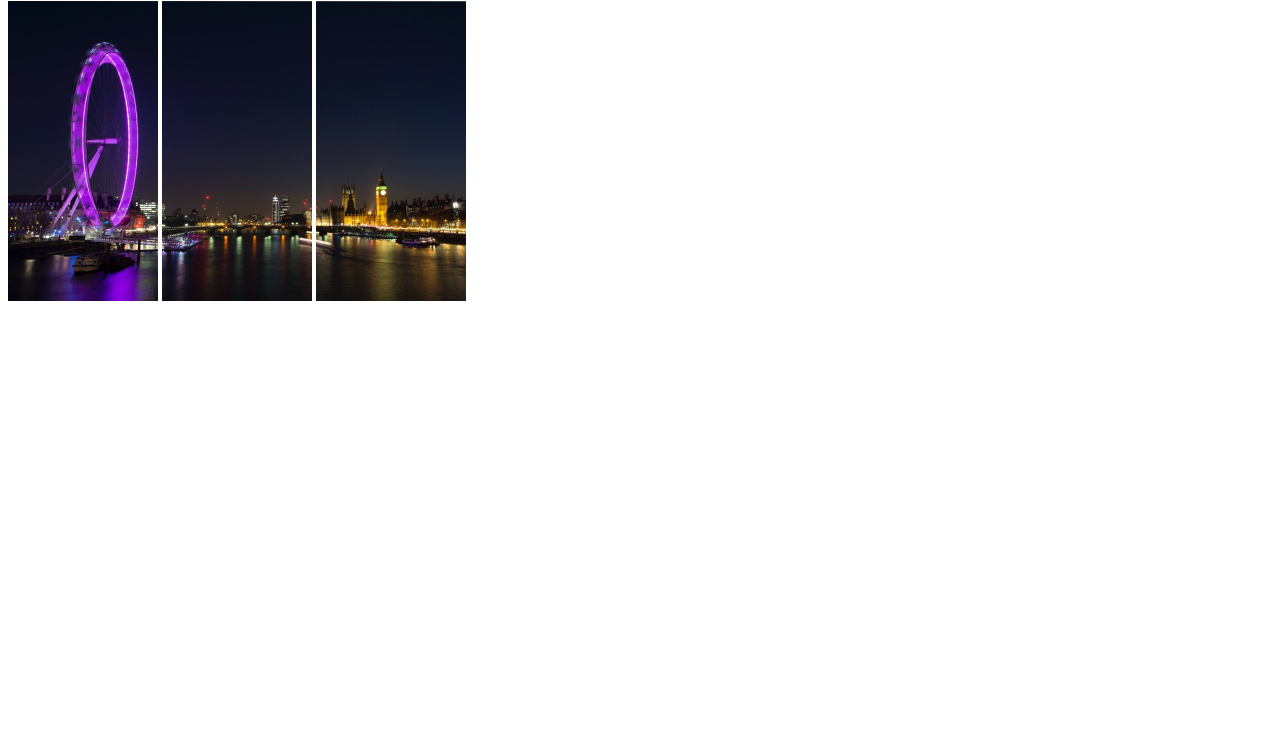
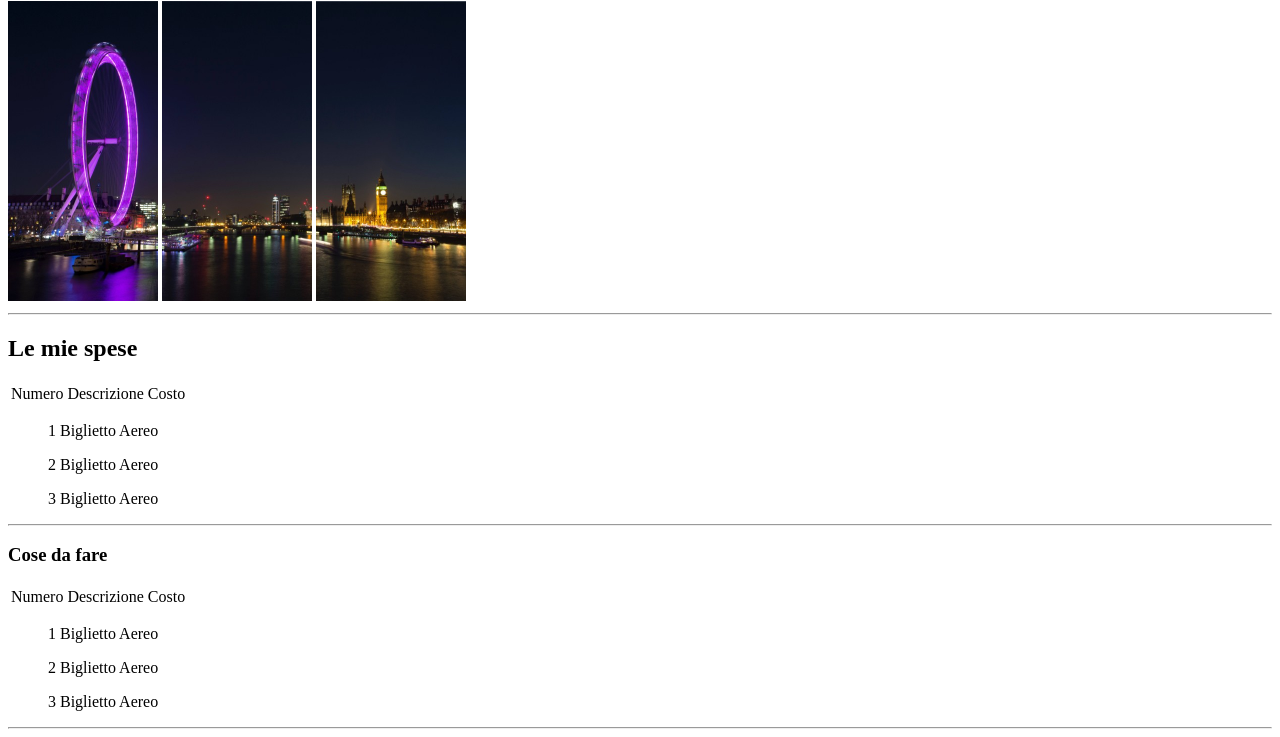
Before and after one commit to alessandroschiano98/html-london-trip, a plain HTML site: page index.html in a window 1280 px wide. Shown: the part 79-816 px from the top of the page. Drawn offline with Linux system fonts and the light colour scheme.

Commit message:
AGGIUNTA SECONDA PARTE

```diff
--- a/index.html
+++ b/index.html
@@ -8,14 +8,68 @@
 </head>
 
 <body>
-    <!-- INIZIO TITOLO -->
-    <h1><strong>Il mio viaggio a Londra</strong></h1>
-    <!-- FINE TITOLO-->
-    <!-- INIZIO IMMAGINE 1-2-3-->
-    <img src="./immagini/pexels-bill-emrich-230794-0.jpg" alt="FOTO 1 " width="150" height="300">
-    <img src="./immagini/pexels-bill-emrich-230794-1.jpg" alt="FOTO 1 " width="150" height="300">
-    <img src="./immagini/pexels-bill-emrich-230794-2.jpg" alt="FOTO 1 " width="150" height="300">
-    <!-- FINE IMMAGINE 1-2-3-->
+    <!-- INIZIO "TITOLO" -->
+    <header>
+        <h1><strong>Il mio viaggio a Londra</strong></h1>
+        <!-- FINE "TITOLO"-->
+        <!-- INIZIO "IMMAGINE 1-2-3"-->
+        <img src="./immagini/pexels-bill-emrich-230794-0.jpg" alt="FOTO 1 " width="150" height="300">
+        <img src="./immagini/pexels-bill-emrich-230794-1.jpg" alt="FOTO 1 " width="150" height="300">
+        <img src="./immagini/pexels-bill-emrich-230794-2.jpg" alt="FOTO 1 " width="150" height="300">
+        <!-- FINE "IMMAGINE 1-2-3"-->
+    </header>
+    <hr>
+    <!-- INIZIO "LE MIE SPESE" -->
+    <div>
+        <h2>Le mie spese</h2>
+        <p>
+        <main>
+            <section>
+                <table cellspacing=“10”>
+                    <thead>
+                        <td>Numero</td>
+                        </strong>
+                        <td>Descrizione</td>
+                        </strong>
+                        <td>Costo</td>
+                        </strong>
+                    </thead>
+                </table>
+            </section>
+            <ol>1 Biglietto Aereo</ol>
+            <ol>2 Biglietto Aereo</ol>
+            <ol>3 Biglietto Aereo</ol>
+    </div>
+    </p>
+    <hr>
+    </main>
+    <!-- FINE "LE MIE SPESE"-->
+     <!-- INIZIO "COSE DA FARE" -->
+    <div>
+        <h3>Cose da fare</h3>
+        <p>
+        <main>
+            <section>
+                <table cellspacing=“3”>
+                    <thead>
+                        <td>Numero</td>
+                        </strong>
+                        <td>Descrizione</td>
+                        </strong>
+                        <td>Costo</td>
+                        </strong>
+                    </thead>
+                </table>
+            </section>
+            <ol>1 Biglietto Aereo</ol>
+            <ol>2 Biglietto Aereo</ol>
+            <ol>3 Biglietto Aereo</ol>
+    </div>
+    </p>
+    <hr>
+    </main>
+    <!-- FINE "COSE DA FARE"-->
+
 </body>
 
 </html>
```
